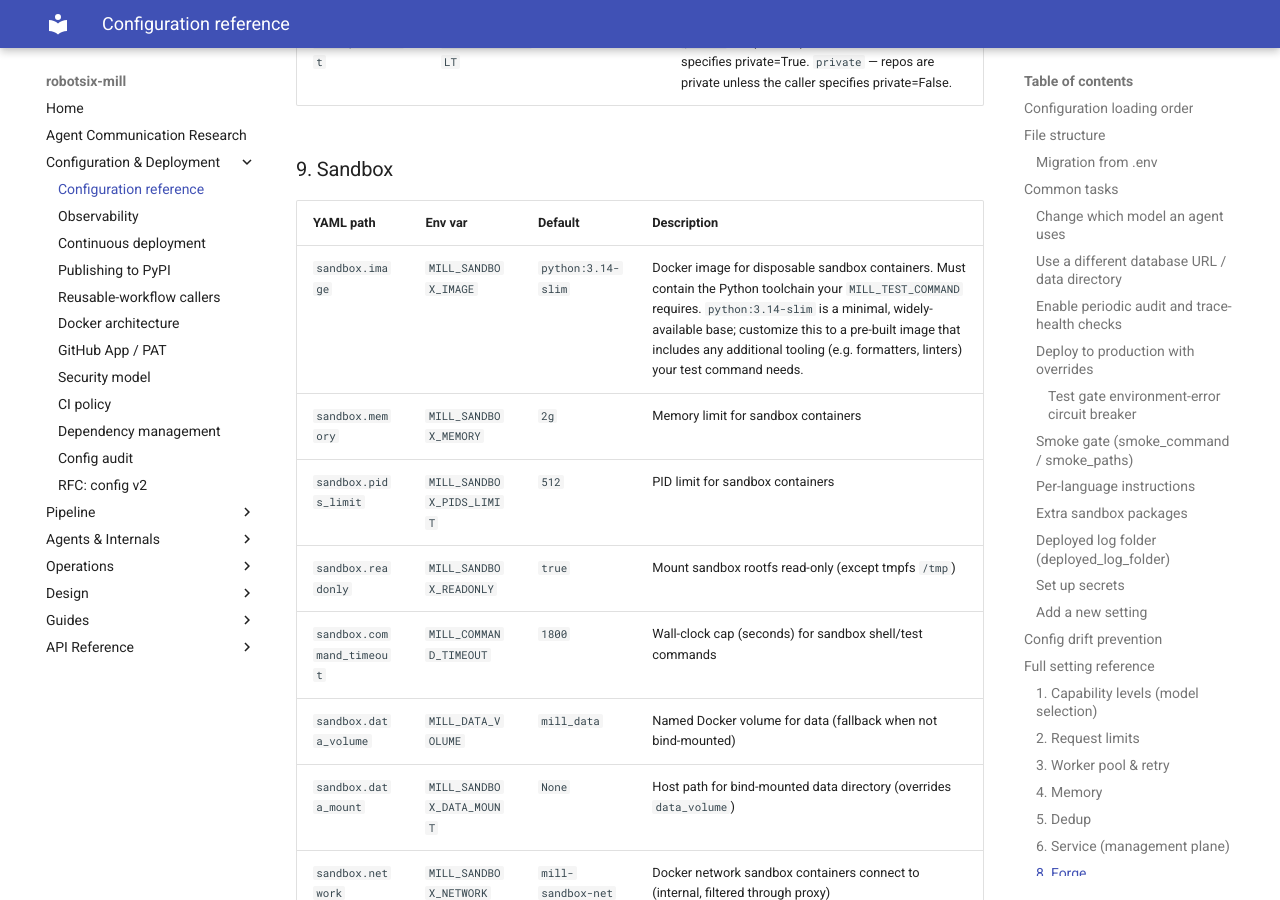
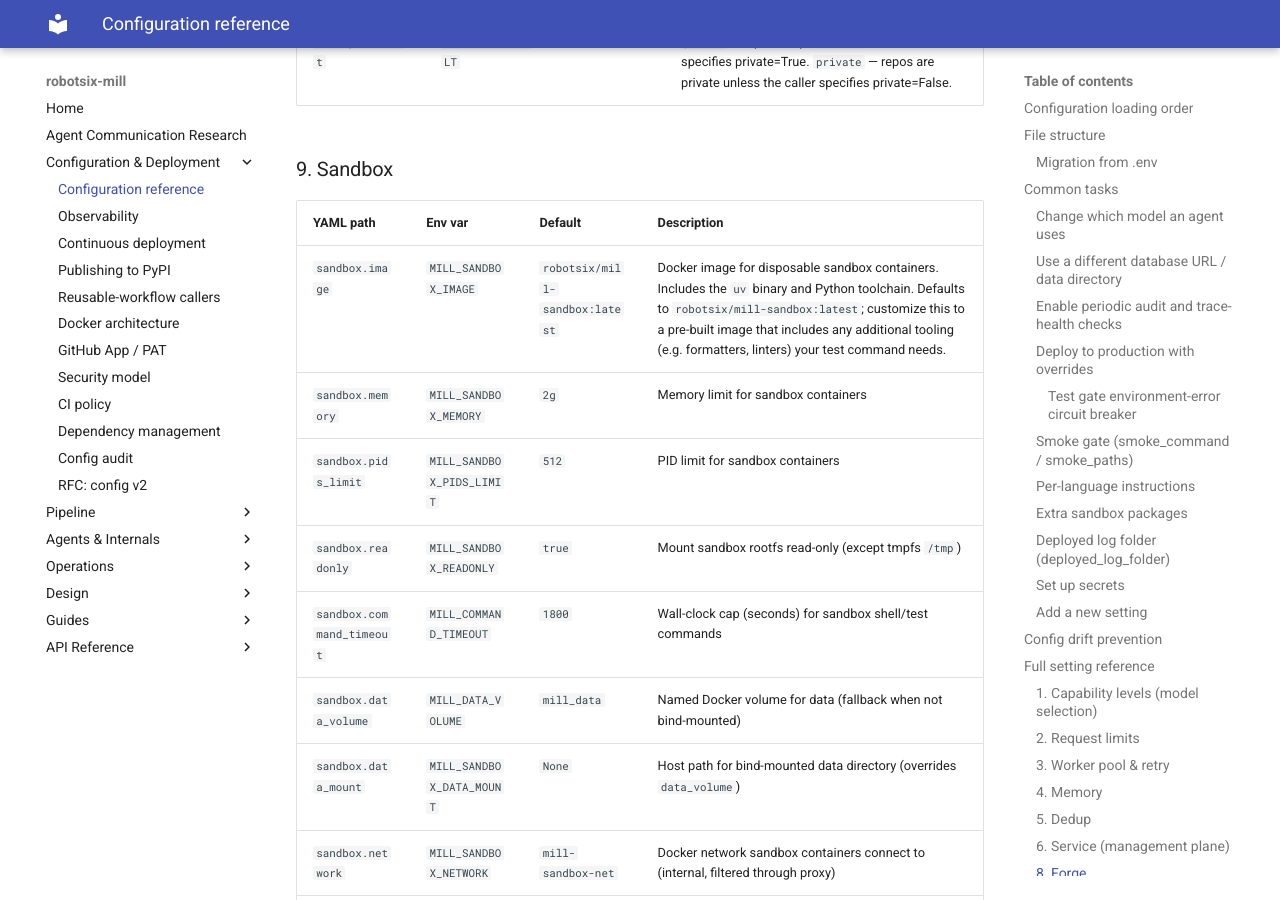
Before and after one commit to damien-robotsix/robotsix-mill, an MkDocs documentation site: the page built from docs/configuration.md, in a window 1280 px wide and 900 px high, scrolled down 17289 px. Built offline with MkDocs 1.6.1 and Material for MkDocs 9.7.7, drawn with Linux system fonts in a browser that asks for light colours.

Commit message:
mill: config drift: docs default mismatch for sandbox.image (20260628T092009Z-config-drift-docs-default-mismatch-for-s-d771)

```diff
--- a/docs/configuration.md
+++ b/docs/configuration.md
@@ -513,7 +513,7 @@ the `claude` CLI in the container). These knobs govern that path:
 
 | YAML path | Env var | Default | Description |
 |-----------|---------|---------|-------------|
-| `sandbox.image` | `MILL_SANDBOX_IMAGE` | `python:3.14-slim` | Docker image for disposable sandbox containers. Must contain the Python toolchain your `MILL_TEST_COMMAND` requires. `python:3.14-slim` is a minimal, widely-available base; customize this to a pre-built image that includes any additional tooling (e.g. formatters, linters) your test command needs. |
+| `sandbox.image` | `MILL_SANDBOX_IMAGE` | `robotsix/mill-sandbox:latest` | Docker image for disposable sandbox containers. Includes the `uv` binary and Python toolchain. Defaults to `robotsix/mill-sandbox:latest`; customize this to a pre-built image that includes any additional tooling (e.g. formatters, linters) your test command needs. |
 | `sandbox.memory` | `MILL_SANDBOX_MEMORY` | `2g` | Memory limit for sandbox containers |
 | `sandbox.pids_limit` | `MILL_SANDBOX_PIDS_LIMIT` | `512` | PID limit for sandbox containers |
 | `sandbox.readonly` | `MILL_SANDBOX_READONLY` | `true` | Mount sandbox rootfs read-only (except tmpfs `/tmp`) |
```
Also changed, not shown: CHANGELOG.md (+4 -0 lines).
